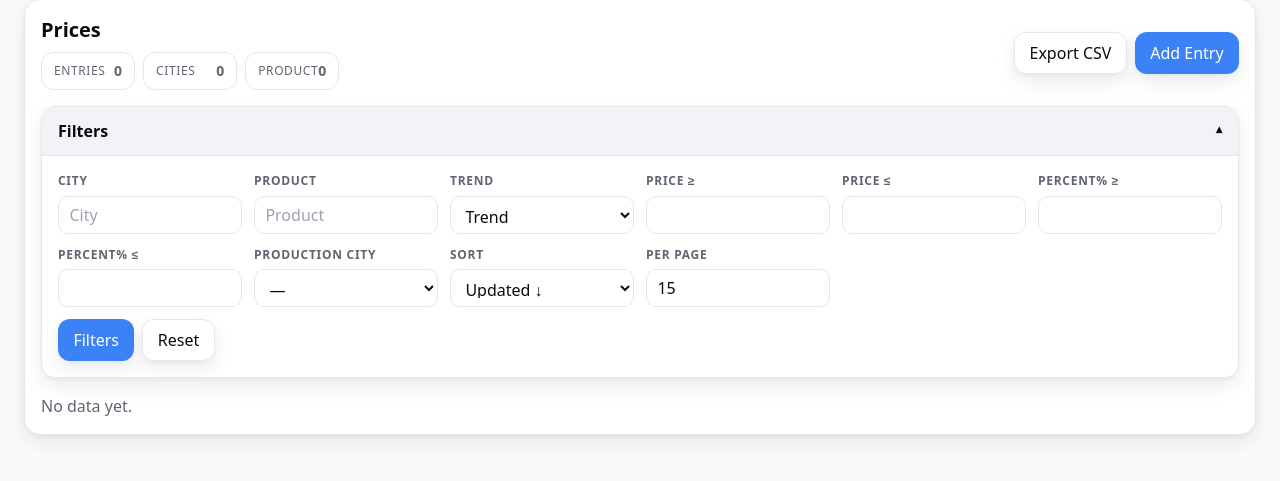
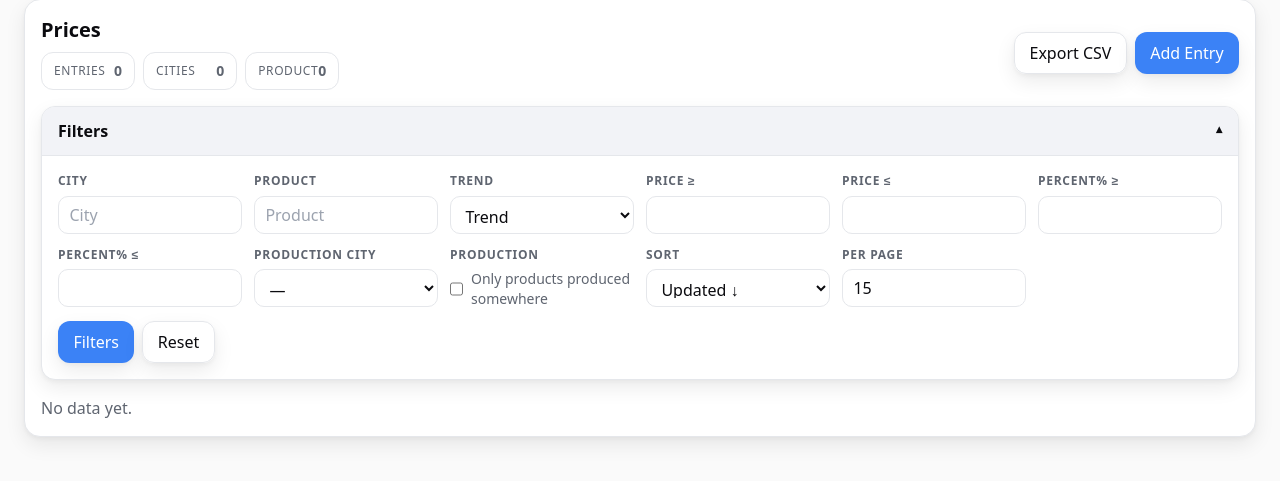
Before and after one commit to R1index/TradeResonance, a Flask app: page / in a window 1280 px wide, after a click on "Filters". Shown: the part 92-573 px from the top of the page. Run offline with Flask 3, Linux system fonts and the light colour scheme; the visitor is signed in with stand-in values (Sample User, id 1); data that the repository does not hold is empty; some libraries are stand-ins or nearby versions.

Commit message:
Add filter to hide products without production

```diff
--- a/templates/prices.html
+++ b/templates/prices.html
@@ -26,7 +26,7 @@
          href="{{ url_for('export_csv') }}?city={{ q_city }}&product={{ q_product }}&trend={{ q_trend }}
          &price_min={{ q_price_min }}&price_max={{ q_price_max }}
          &percent_min={{ q_percent_min }}&percent_max={{ q_percent_max }}
-         &prod={{ q_prod }}&sort={{ q_sort }}&lang={{ lang }}">
+         &prod={{ q_prod }}&has_prod={% if q_has_prod %}1{% endif %}&sort={{ q_sort }}&lang={{ lang }}">
         Export CSV
       </a>
       <a href="{{ url_for('new_entry', lang=lang) }}" class="btn btn-primary">{{ t('nav_add') }}</a>
@@ -34,7 +34,7 @@
   </div>
 
   <!-- ФИЛЬТРЫ -->
-  {% set filters_active = q_city or q_product or q_trend or q_price_min is not none or q_price_max is not none or q_percent_min is not none or q_percent_max is not none or q_prod != 'any' or q_sort != 'updated_desc' or per_page != 15 %}
+  {% set filters_active = q_city or q_product or q_trend or q_price_min is not none or q_price_max is not none or q_percent_min is not none or q_percent_max is not none or q_prod != 'any' or q_has_prod or q_sort != 'updated_desc' or per_page != 15 %}
   <details class="filters-card" {% if filters_active %}open{% endif %}>
     <summary class="filters-summary">{{ t('filters') }}</summary>
     <form class="filters-grid" method="get" id="filtersForm">
@@ -85,6 +85,14 @@
           <option value="yes" {% if q_prod=='yes' %}selected{% endif %}>{{ t('yes') }}</option>
           <option value="no"  {% if q_prod=='no'  %}selected{% endif %}>{{ t('no') }}</option>
         </select>
+      </div>
+
+      <div>
+        <label class="label">{{ t('production_filter') }}</label>
+        <label class="inline-flex items-center gap-2 text-sm text-[var(--muted)]">
+          <input type="checkbox" class="h-4 w-4" name="has_prod" value="1" {% if q_has_prod %}checked{% endif %}>
+          <span class="text-[var(--text)]">{{ t('production_filter_only') }}</span>
+        </label>
       </div>
 
       <div>
--- a/traderesonance/localization.py
+++ b/traderesonance/localization.py
@@ -51,6 +51,8 @@ STRINGS: Dict[str, Dict[str, str]] = {
         "growth": "Growth",
         "drop": "Drop",
         "filters": "Filters",
+        "production_filter": "Production",
+        "production_filter_only": "Only products produced somewhere",
         "route_buy": "Buy in",
         "route_sell": "Sell in",
         "spread": "Spread",
@@ -125,6 +127,8 @@ STRINGS: Dict[str, Dict[str, str]] = {
         "growth": "Рост",
         "drop": "Падение",
         "filters": "Фильтры",
+        "production_filter": "Производство",
+        "production_filter_only": "Только товары с производством",
         "route_buy": "Покупать в",
         "route_sell": "Продавать в",
         "spread": "Спред",
--- a/traderesonance/routes/core.py
+++ b/traderesonance/routes/core.py
@@ -20,6 +20,7 @@ from flask import (
 )
 from PIL import Image, ImageOps, UnidentifiedImageError
 from sqlalchemy import func
+from sqlalchemy.orm import aliased
 
 from ..extensions import db
 from ..localization import context_processor, get_lang, translate
@@ -162,6 +163,7 @@ def index():  # noqa: C901 - the view is complex but mirrored from legacy code
         q_percent_min = request.args.get("percent_min", type=float)
         q_percent_max = request.args.get("percent_max", type=float)
         q_prod = (request.args.get("prod") or "any").strip().lower()
+        q_has_prod = parse_bool(request.args.get("has_prod"))
         q_sort = (request.args.get("sort") or "updated_desc").strip().lower()
 
         page = request.args.get("page", 1, type=int)
@@ -186,6 +188,14 @@ def index():  # noqa: C901 - the view is complex but mirrored from legacy code
             query = query.filter(Entry.is_production_city.is_(True))
         elif q_prod == "no":
             query = query.filter(Entry.is_production_city.is_(False))
+        if q_has_prod:
+            producer = aliased(Entry)
+            query = query.filter(
+                sa.exists()
+                .where(producer.is_production_city.is_(True))
+                .where(func.lower(producer.product) == func.lower(Entry.product))
+                .correlate(Entry)
+            )
 
         sort_map = {
             "price_asc": Entry.price.asc(),
@@ -237,6 +247,7 @@ def index():  # noqa: C901 - the view is complex but mirrored from legacy code
             q_percent_min=q_percent_min,
             q_percent_max=q_percent_max,
             q_prod=q_prod,
+            q_has_prod=q_has_prod,
             q_sort=q_sort,
             totals={
                 "entries": total_entries,
```
